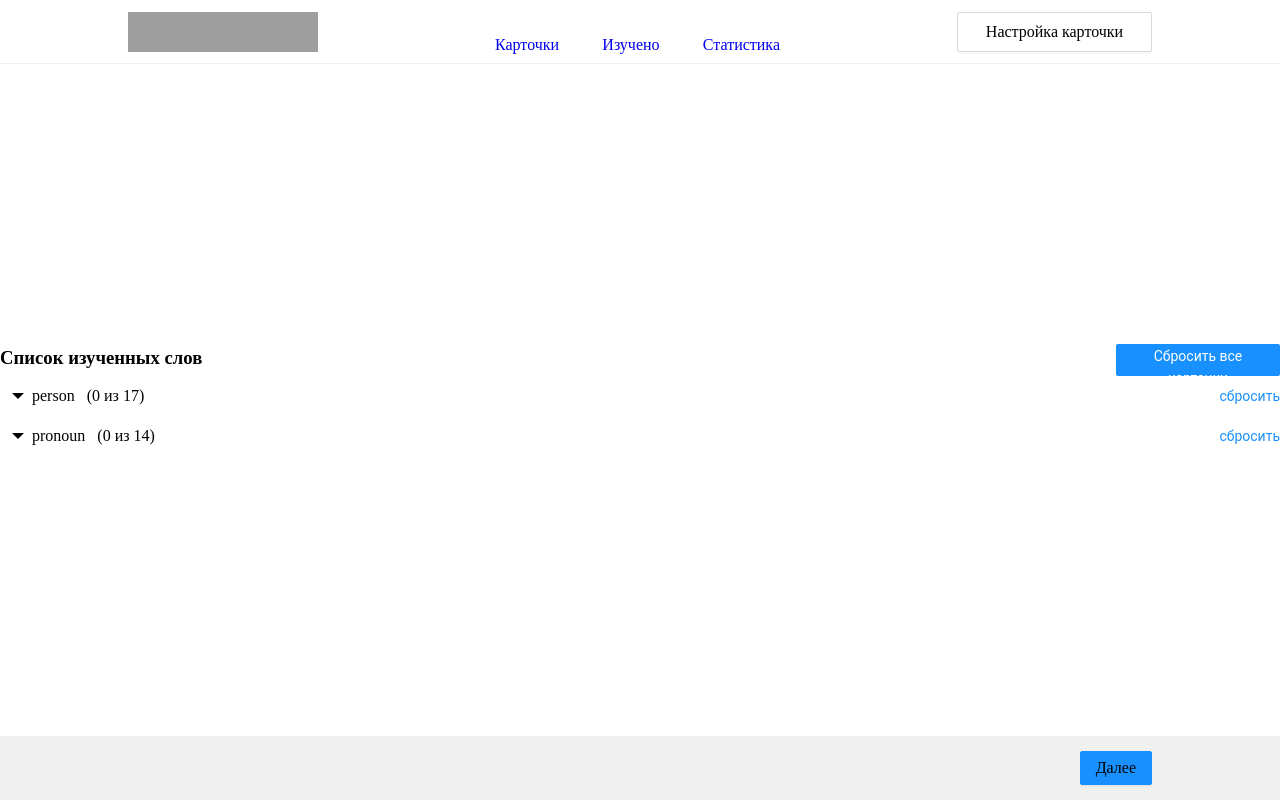
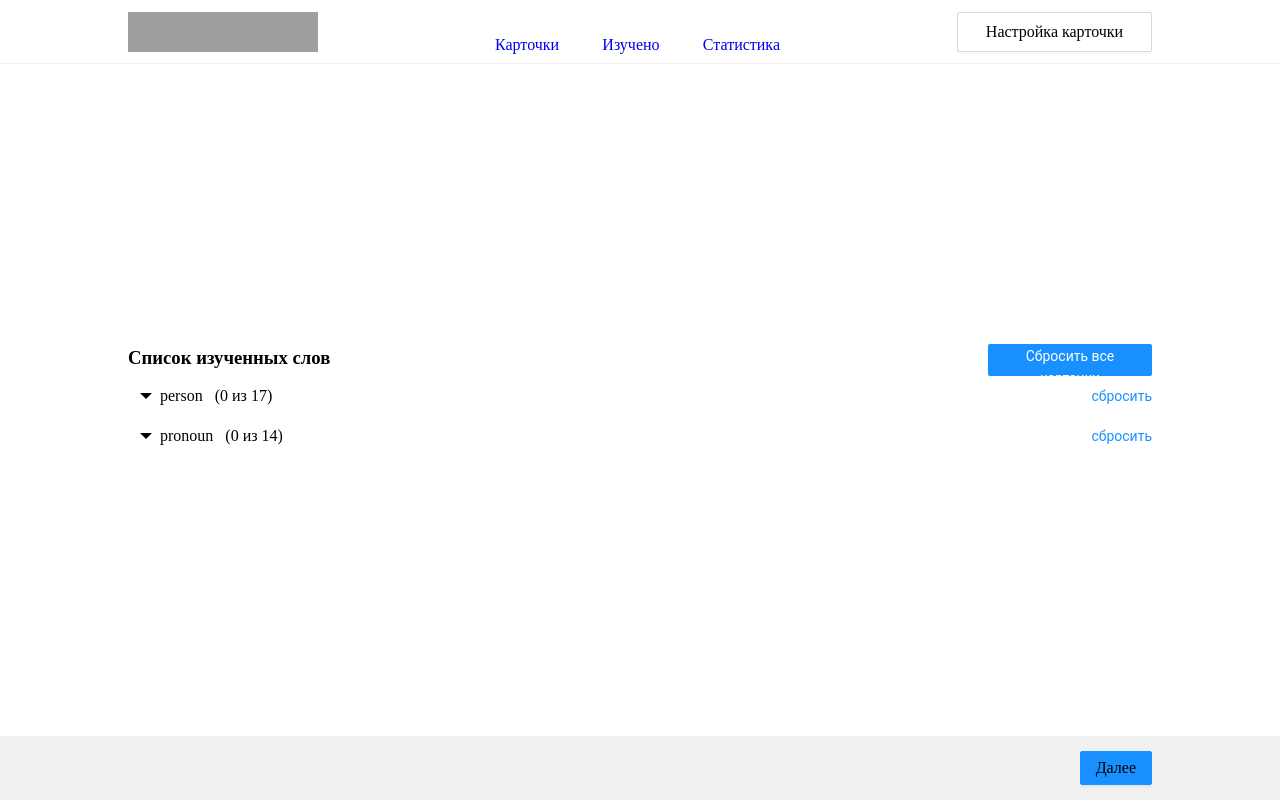
Before and after one commit to Igogoblin/LingvaFlip, a React (Vite) app: page /lingvaflip/lern in a window 1280 px wide. Built offline with nearby package versions, Linux system fonts and the light colour scheme; grey boxes are pictures that could not be loaded.

Commit message:
feat: add wrapper in statistic

```diff
--- a/src/pages/studied/Studied.jsx
+++ b/src/pages/studied/Studied.jsx
@@ -29,7 +29,8 @@ const Studied = () => {
   }
 
   return (
-    <div>
+    <section className={s.studied}>
+      <div className={s.wrapper_studied}>
         <div className={s.all_themas}>
           <h3>Список изученных слов</h3>
           <button
@@ -43,14 +44,17 @@ const Studied = () => {
         </div>
         {isOpen && (
           <div className={s.popup_overlay} onClick={togglePopup}>
-          <div className={s.popup_content} onClick={(e) => e.stopPropagation()}>
+            <div
+              className={s.popup_content}
+              onClick={(e) => e.stopPropagation()}
+            >
               <img src="./assets/ExclamationCircle.svg" alt="attention" />
               <div>
                 <h5>Сброс изученного матиала</h5>
 
                 <p>
-                Если вы сбросите уже изученный материал, слова будут добавлены в
-                список изучаемых слов
+                  Если вы сбросите уже изученный материал, слова будут добавлены
+                  в список изучаемых слов
                 </p>
                 <div className={s.resetButton}>
                   <button onClick={togglePopup}>Отмена</button>
@@ -66,6 +70,7 @@ const Studied = () => {
           ))}
         </>
       </div>
+    </section>
   );
 };
 
--- a/src/pages/studied/studied.module.css
+++ b/src/pages/studied/studied.module.css
@@ -1,3 +1,10 @@
+.studied {
+  display: flex;
+  justify-content: center;
+}
+.wrapper_studied {
+  width: 80%;
+}
 .all_themas {
   display: flex;
   justify-content: space-between;
@@ -69,6 +76,7 @@
 .word_place {
   width: 100%;
   display: flex;
+  background: #ffffff;
   /* justify-content: space-between; */
 }
 .word_place span {
```
Lines whose indentation alone changed are shown as unchanged.
